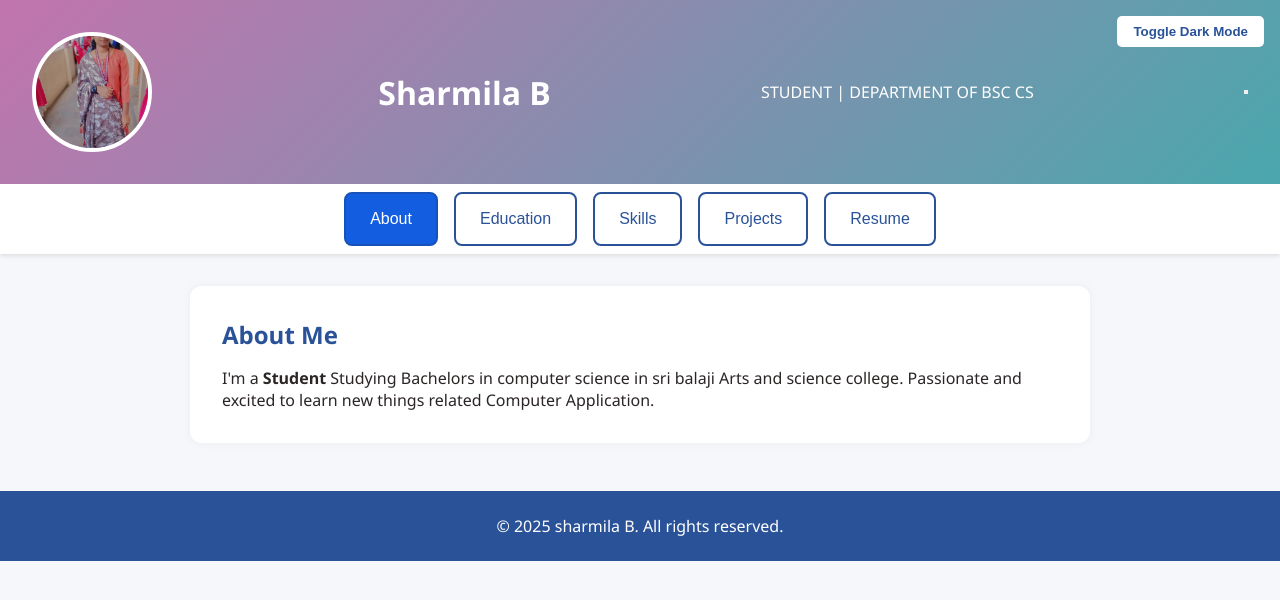
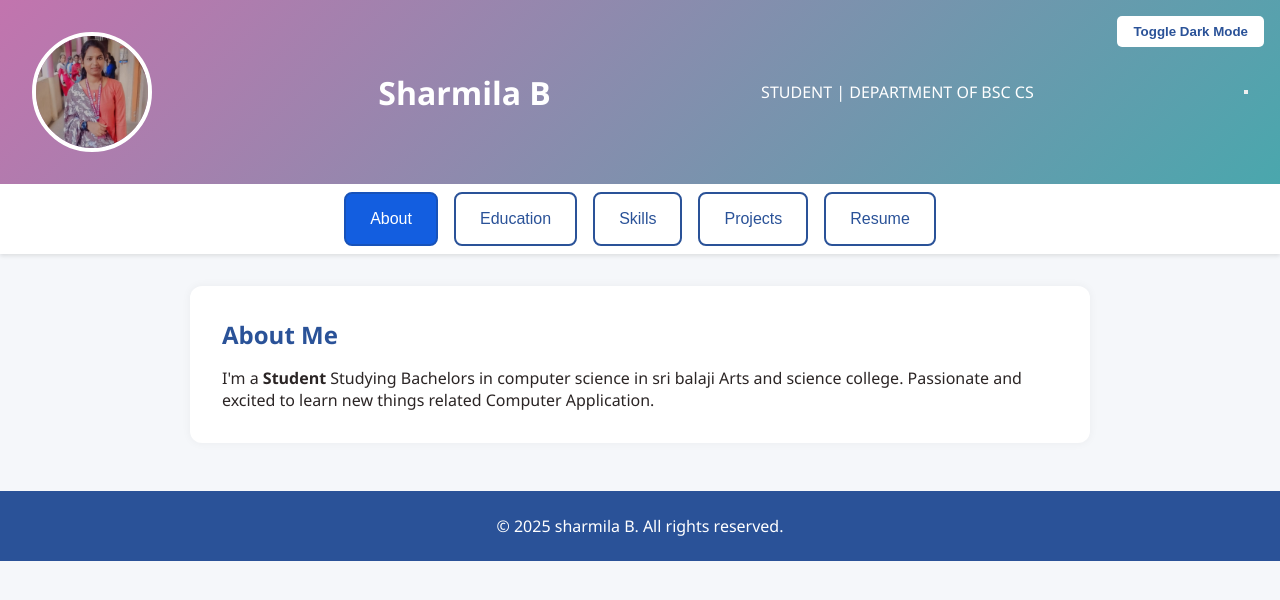
Before and after one commit to sharmila874/TNSDC-FWD-DP1, a plain HTML site: page index.html in a window 1280 px wide. Drawn offline with Linux system fonts and the light colour scheme.

Commit message:
Update index.html

```diff
--- a/index.html
+++ b/index.html
@@ -198,7 +198,7 @@
 <body>
 <header style="display: flex; flex-direction: row; align-items: center; justify-content: space-between; padding: 2rem">
   <button class="dark-toggle" onclick="toggleDarkMode()">Toggle Dark Mode </button>
-  <img src="WhatsApp Image 2025-09-16 at 12.10.49 PM.jpeg" alt="Profile Picture" class="profile-picture" id="profileImage" style="margin: 0 1rem 0 0; align-self: flex-start;">
+  <img src="WhatsApp Image 2025-09-16 at 12.19.31 PM.jpeg" alt="Profile Picture" class="profile-picture" id="profileImage" style="margin: 0 1rem 0 0; align-self: flex-start;">
   <div style="text-align: left;">
     <h1>Sharmila B
 
```
